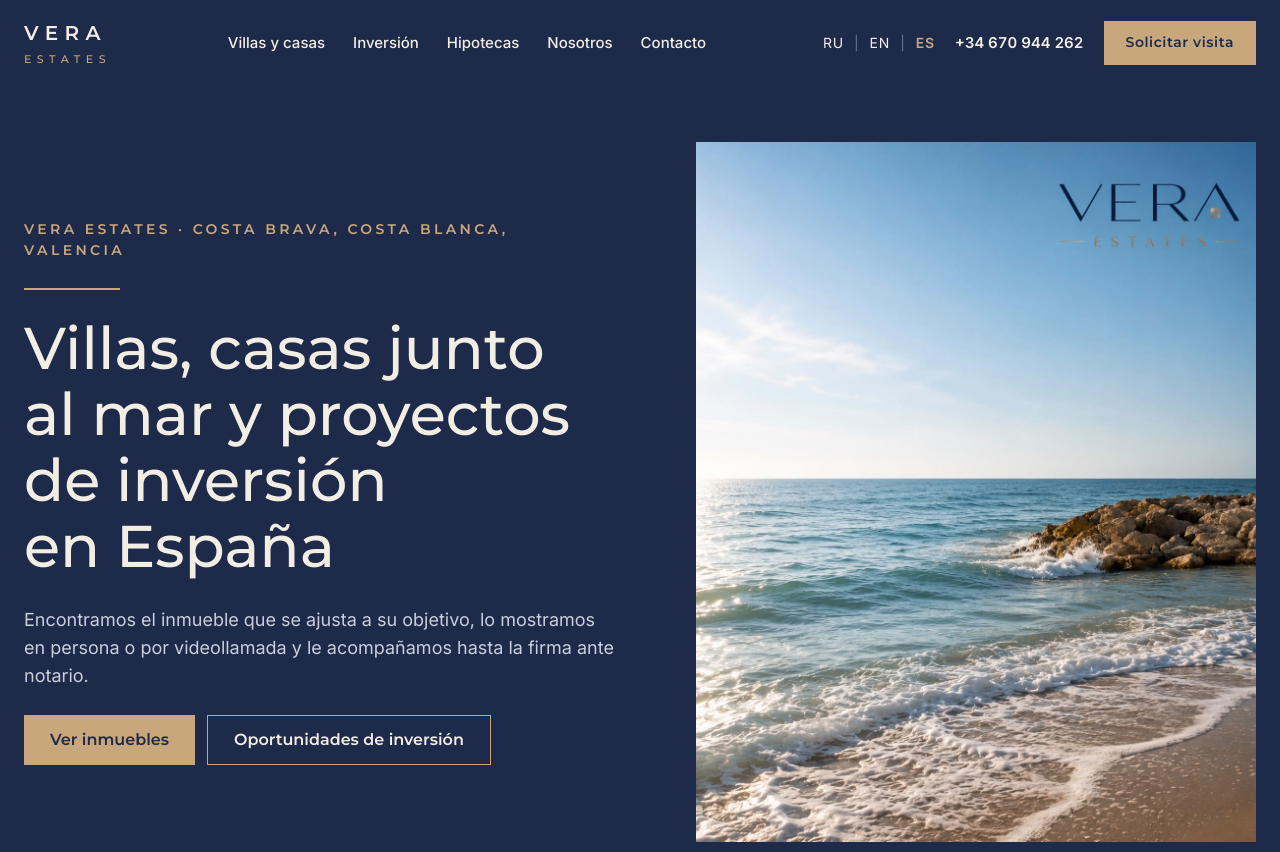
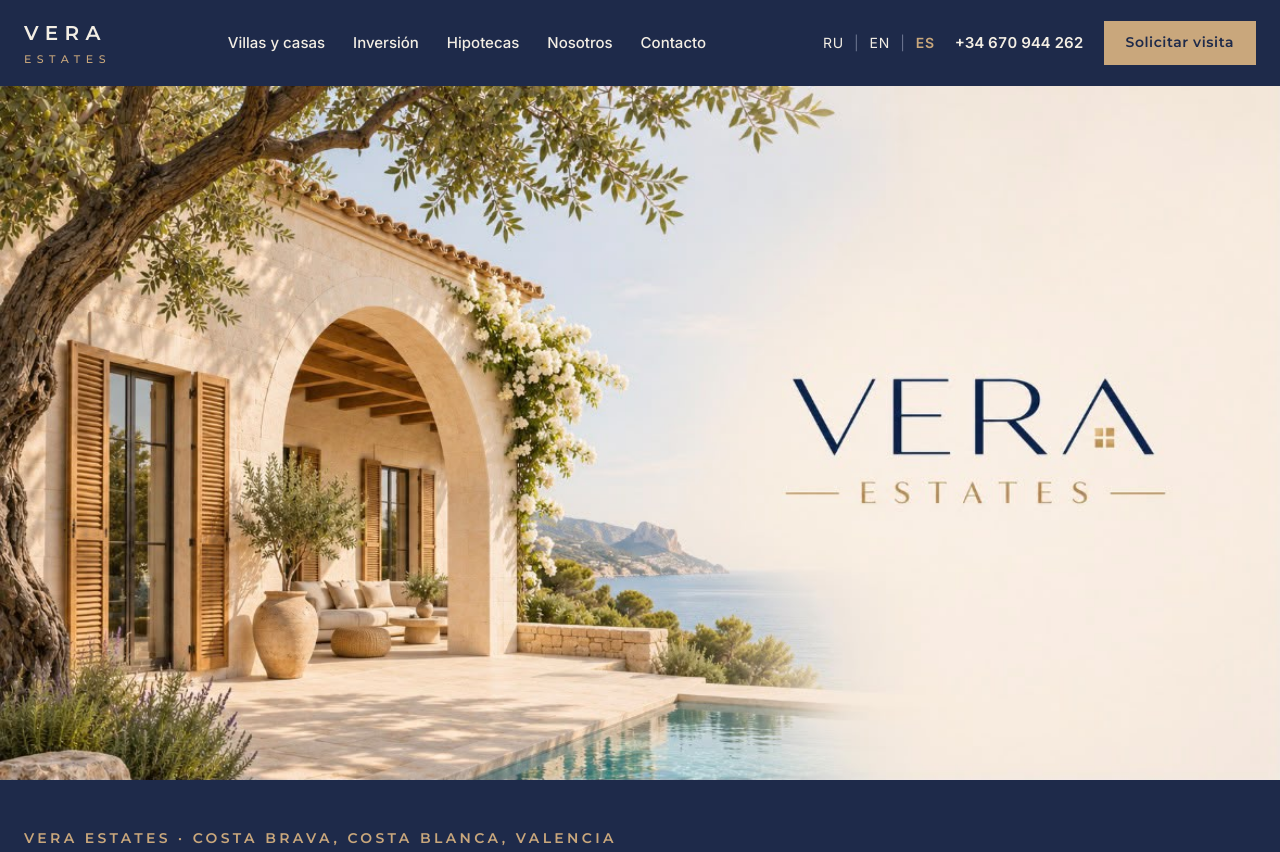
Before and after one commit to veraestates1717-oss/Vera-Estates, a plain HTML site: page es/index.html in a window 1280 px wide. Shown: the top 852 px of the page. Drawn offline with Linux system fonts and the light colour scheme.

Commit message:
Новая главная заставка
Co-Authored-By: Claude Opus 5.5 <noreply@anthropic.com>
Claude-Session: https://claude.ai/code/session_01NH6otBtZsTQbdQW2gqNToV

```diff
--- a/es/index.html
+++ b/es/index.html
@@ -8,7 +8,7 @@
 <link rel="canonical" href="https://vera-prime-properties.com/es/">
 <meta property="og:title" content="Vera Estates — Inmobiliaria premium en España">
 <meta property="og:description" content="Villas, casas junto al mar, proyectos de inversión e hipotecas. +34 670 944 262">
-<meta property="og:image" content="../images/hero-sea.jpg">
+<meta property="og:image" content="../images/hero-villa.jpg">
 <link rel="preconnect" href="https://fonts.googleapis.com">
 <link rel="preconnect" href="https://fonts.gstatic.com" crossorigin="">
 <link rel="stylesheet" href="https://fonts.googleapis.com/css2?family=Montserrat:wght@400;500;600;700&amp;family=Inter:wght@400;500;600&amp;display=swap">
@@ -57,19 +57,17 @@ img{max-width:100%}
 </div>
 </div>
 </header><section id="top" style="background: #1E2A4A; color: #F3EEE4">
-<div style="max-width: 1240px; margin: 0 auto; padding: 56px 24px 80px; display: grid; grid-template-columns: repeat(auto-fit, minmax(min(100%, 460px), 1fr)); gap: 48px; align-items: center">
-<div style="display: flex; flex-direction: column; gap: 26px">
+<img src="../images/hero-villa.jpg" alt="Villa mediterránea con piscina y vistas al mar, logotipo de Vera Estates" style="width: 100%; aspect-ratio: 1179 / 639; max-height: 780px; object-fit: cover; object-position: center; display: block">
+<div style="max-width: 1240px; margin: 0 auto; padding: 48px 24px 64px; display: flex; flex-wrap: wrap; align-items: flex-end; justify-content: space-between; gap: 28px 48px">
+<div style="display: flex; flex-direction: column; gap: 18px; flex: 1 1 520px; min-width: 0">
 <p style="margin: 0; font-family: Montserrat, Arial, sans-serif; font-size: 14px; font-weight: 600; letter-spacing: 0.24em; text-transform: uppercase; color: #C9A77C">Vera Estates · Costa Brava, Costa Blanca, Valencia</p>
 <div style="width: 96px; border-top: 2px solid #C9A77C"></div>
-<h1 style="margin: 0; font-family: Montserrat, Arial, sans-serif; font-weight: 500; font-size: clamp(34px, 4.6vw, 60px); line-height: 1.12; color: #F3EEE4">Villas, casas junto al mar y proyectos de inversión en España</h1>
+<h1 style="margin: 0; font-family: Montserrat, Arial, sans-serif; font-weight: 500; font-size: clamp(30px, 4vw, 52px); line-height: 1.12; color: #F3EEE4">Villas, casas junto al mar y proyectos de inversión en España</h1>
 <p style="margin: 0; max-width: 34em; font-size: 18px; color: #C9CFDB">Encontramos el inmueble que se ajusta a su objetivo, lo mostramos en persona o por videollamada y le acompañamos hasta la firma ante notario.</p>
+</div>
 <div style="display: flex; flex-wrap: wrap; gap: 12px">
 <a href="#catalog" style="display: inline-flex; align-items: center; min-height: 48px; padding: 0 26px; background: #C9A77C; color: #1E2A4A; text-decoration: none; font-family: Montserrat, Arial, sans-serif; font-weight: 600">Ver inmuebles</a>
 <a href="#invest" style="display: inline-flex; align-items: center; min-height: 48px; padding: 0 26px; border: 1px solid #C9A77C; color: #F3EEE4; text-decoration: none; font-family: Montserrat, Arial, sans-serif; font-weight: 600">Oportunidades de inversión</a>
-</div>
-</div>
-<div style="aspect-ratio: 4 / 5; max-height: 720px; background: #27365C; overflow: hidden; justify-self: end; width: 100%; max-width: 560px">
-<img src="../images/hero-sea.jpg" alt="Mar Mediterráneo, playa de arena y rocas, logotipo de Vera Estates" style="width: 100%; height: 100%; object-fit: cover; display: block">
 </div>
 </div>
 </section>
```
Also changed, not shown: en/index.html (+6 -8 lines), index.html (+6 -8 lines), images/hero-villa.jpg (added).
